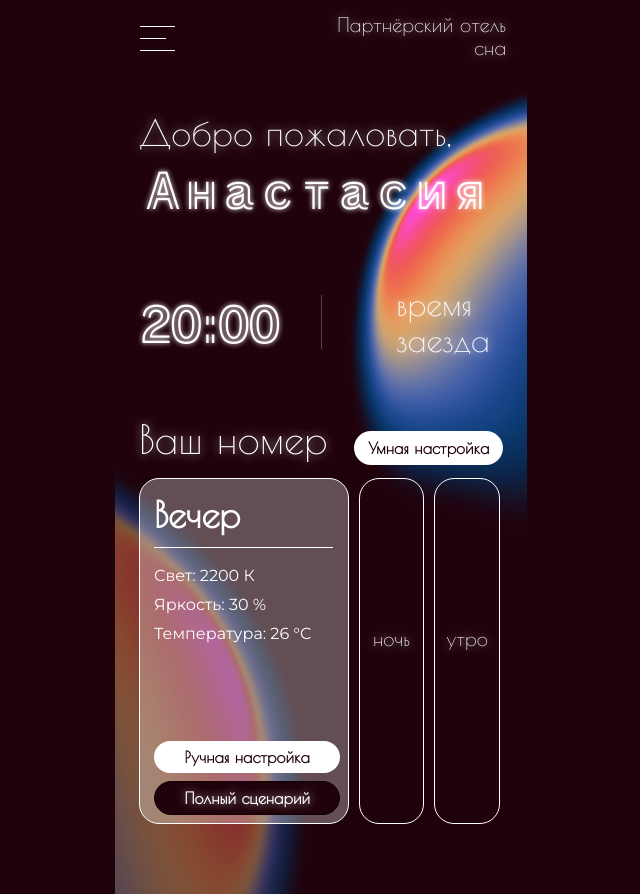
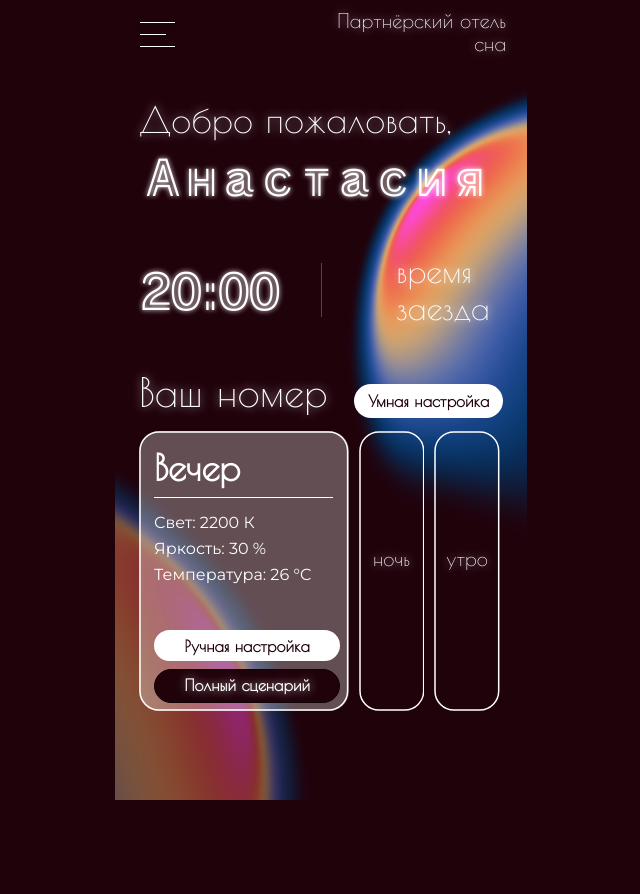
Before and after one commit to Krovenmor/sain-hack-2026-MediDryni, a React (Vite) app in the folder web/: page / in a window 1280 px wide. Shown: the whole page, without its empty margins (319-959 px from the left). After the commit the page ends 800 px from the top, so only its background shows below. Built offline with nearby package versions, Linux system fonts and the light colour scheme.

Commit message:
adaptation fixes

```diff
--- a/web/index.html
+++ b/web/index.html
@@ -2,7 +2,7 @@
 <html lang="ru">
 <head>
   <meta charset="utf-8">
-  <meta name="viewport" content="width=device-width, initial-scale=1">
+  <meta name="viewport" content="width=device-width, initial-scale=1, viewport-fit=cover, interactive-widget=resizes-content">
   <meta name="theme-color" content="#20020b">
   <title>Ваш номер · Партнёрский отель сна</title>
 </head>
--- a/web/src/app.css
+++ b/web/src/app.css
@@ -42,23 +42,39 @@
   background: var(--wine);
   color-scheme: dark;
 }
+@media (max-width: 37.5rem), (orientation: landscape) and (hover: none) and (max-height: 37.5rem) {
+  :root { --screen: 100%; }
+}
 * { box-sizing: border-box; }
 body { margin: 0; }
+html:has(.welcome:is(.home-screen, .scenario-screen, .light-screen)) { overscroll-behavior-y: none; }
 button { font: inherit; color: inherit; border: 0; background: none; cursor: pointer; }
 button:disabled { cursor: default; }
 button:focus-visible { outline: 2px solid #fad28e; outline-offset: -3px; }
 h1, h2, h3, p { margin: 0; font-weight: 400; }
 
 .welcome {
+  --screen-gutter: clamp(1rem, 5.83vw, 1.5rem);
   position: relative;
   isolation: isolate;
   max-width: var(--screen);
   min-height: 100svh;
   margin: auto;
-  padding: 0 clamp(1rem, 5.83vw, 1.5rem) 4.375rem;
+  padding-top: env(safe-area-inset-top);
+  padding-right: max(var(--screen-gutter), env(safe-area-inset-right));
+  padding-bottom: 4.375rem;
+  padding-left: max(var(--screen-gutter), env(safe-area-inset-left));
 }
+.welcome:is(.home-screen, .scenario-screen, .light-screen) {
+  min-height: 100dvh;
+  padding-bottom: max(clamp(.75rem, 2.5dvh, 1.45rem), env(safe-area-inset-bottom));
+}
+.welcome.scenario-screen { overflow-x: clip; }
 .topbar, .room-heading { display: flex; justify-content: space-between; align-items: center; gap: .5rem; }
 .topbar { min-height: 4.5rem; margin-inline: -.2rem; }
+.welcome:is(.home-screen, .scenario-screen, .light-screen) .topbar {
+  min-height: clamp(3.25rem, 8dvh, 4.5rem);
+}
 .menu-button { display: grid; place-items: center; padding: 0; min-width: 2.75rem; min-height: 2.75rem; }
 .menu-button img { display: block; }
 .hotel { text-align: right; font-size: 1.25rem; line-height: 1.15; text-shadow: var(--glow); }
@@ -71,7 +87,8 @@ dialog::backdrop { background: rgb(15 1 6 / 60%); }
   position: fixed;
   inset: 0 auto 0 max(0px, calc((100vw - var(--screen)) / 2));
   margin: 0;
-  padding: 2rem 1.375rem;
+  padding: max(2rem, env(safe-area-inset-top)) 1.375rem
+    max(2rem, env(safe-area-inset-bottom)) max(1.375rem, env(safe-area-inset-left));
   width: min(77vw, 19.8125rem);
   max-width: none;
   height: 100dvh;
@@ -80,7 +97,7 @@ dialog::backdrop { background: rgb(15 1 6 / 60%); }
 }
 .drawer[open] { animation: open-drawer 220ms var(--ease); }
 @keyframes open-drawer { from { transform: translateX(-100%); } }
-.close-menu { position: absolute; top: .9rem; right: 1.25rem; }
+.close-menu { position: absolute; top: max(.9rem, env(safe-area-inset-top)); right: 1.25rem; }
 .drawer h2 { font-size: 2rem; padding-bottom: .25rem; border-bottom: 1px solid; }
 .drawer nav { display: grid; gap: 1.2rem; margin-top: 2.5rem; }
 .drawer nav button { text-align: left; text-transform: uppercase; border-radius: 1rem; font-size: 1.35rem; padding: .3rem .6rem; }
--- a/web/src/screens/home/Welcome.jsx
+++ b/web/src/screens/home/Welcome.jsx
@@ -16,6 +16,7 @@ function PeriodCard({ period, wakeUp, expanded, onSelect, onShowPlan, onShowManu
   const contentId = useId();
   return (
     <article className={expanded ? "period expanded" : "period"}>
+      <div className="period-inner">
         <button className="period-toggle" aria-label={period.name}
           aria-controls={contentId} aria-expanded={expanded} onClick={onSelect}>
           {period.name.toLocaleLowerCase("ru")}
@@ -31,6 +32,10 @@ function PeriodCard({ period, wakeUp, expanded, onSelect, onShowPlan, onShowManu
             </button>
           </div>
         </div>
+      </div>
+      <svg className="period-outline" aria-hidden="true">
+        <rect x="1" y="1" rx="19" />
+      </svg>
     </article>
   );
 }
--- a/web/src/screens/home/welcome.css
+++ b/web/src/screens/home/welcome.css
@@ -26,7 +26,7 @@
   100% { translate: .3rem -1.6rem; }
 }
 
-.arrival { padding-top: clamp(1.65rem, 4.58svh, 2.625rem); }
+.arrival { padding-top: clamp(.65rem, calc(9dvh - 2.5rem), 2.625rem); }
 .guest, .check-in time {
   display: block;
   font: 400 clamp(2.25rem, 11.65vw, 3rem)/1.4 "Train One", sans-serif;
@@ -38,13 +38,13 @@
   display: flex;
   align-items: center;
   justify-content: space-between;
-  margin-top: clamp(2.25rem, 7.96svh, 4.56rem);
-  min-height: 4.5rem;
+  margin-top: clamp(.75rem, calc(14dvh - 4.25rem), 4.56rem);
+  min-height: clamp(3.5rem, 8dvh, 4.5rem);
 }
 .check-in time { letter-spacing: -.05em; }
 .time-rule { position: absolute; left: 50%; top: 50%; transform: translate(-50%, -50%) rotate(90deg); }
 .check-in span { width: 29.3%; font-size: clamp(1.5rem, 7.75vw, 2rem); line-height: 1.15; text-shadow: var(--glow); }
-.room { margin-top: clamp(2.25rem, 6.8svh, 3.9rem); }
+.room { margin-top: clamp(.9rem, calc(12dvh - 3.5rem), 3.9rem); }
 .room-heading { align-items: end; margin-bottom: .8rem; }
 .room-heading h2 { font-size: clamp(1.85rem, 9.7vw, 2.5rem); line-height: 1.28; text-shadow: var(--glow); }
 .room-heading .pill { min-height: 2.125rem; padding-inline: .85rem; white-space: nowrap; }
@@ -58,22 +58,45 @@
 }
 .period {
   flex: 0 0 18.2%;
+  display: flex;
+  flex-direction: column;
   position: relative;
   min-width: 0;
-  min-height: 21.625rem;
-  overflow: hidden;
-  border: 1px solid white;
+  min-height: clamp(13rem, calc(37dvh - 1rem), 21.625rem);
+  padding: 1px;
   border-radius: 1.25rem;
   transition: flex-basis 240ms var(--ease), background-color 240ms ease;
+}
+.period-outline {
+  position: absolute;
+  inset: 0;
+  width: 100%;
+  height: 100%;
+  pointer-events: none;
+}
+.period-outline rect {
+  width: calc(100% - 2px);
+  height: calc(100% - 2px);
+  fill: none;
+  stroke: white;
+  stroke-width: 1.5px;
+}
+.period-inner {
+  display: flex;
+  flex: 1;
+  flex-direction: column;
+  position: relative;
+  overflow: hidden;
+  border-radius: calc(1.25rem - 1px);
 }
 .period.expanded { flex-basis: calc(63.6% - 2 * var(--card-gap)); background: rgb(255 255 255 / 30%); }
 .period-toggle { position: absolute; inset: 0; width: 100%; padding: 0; font-size: clamp(.95rem, 4.85vw, 1.25rem); text-shadow: var(--glow); border-radius: inherit; }
 .period.expanded .period-toggle { inset: 0 0 auto; height: 4.25rem; color: transparent; text-shadow: none; }
 .period:not(.expanded) .period-toggle { padding-bottom: 1.5rem; }
 .period-content {
-  /* Keep text at its final width while the card animates around it. */
+  /* Hidden panels still reserve their expanded height so the row stays stable. */
   width: calc(63.6cqw - 2 * var(--card-gap) - 2px);
-  min-height: 100%;
+  flex: 1;
   padding: .75rem .45rem .45rem .875rem;
   display: flex;
   flex-direction: column;
@@ -81,24 +104,37 @@
   visibility: hidden;
 }
 .expanded .period-content { opacity: 1; visibility: visible; transition: opacity 140ms ease-out 80ms; }
-.period:not(.expanded) .period-content { position: absolute; inset: 0; pointer-events: none; }
 .period-content h3 { font-size: 2.25rem; font-weight: bold; line-height: 1.28; }
-.card-rule { display: block; width: calc(100% - .45rem); height: 1px; margin: .65rem 0 1rem; }
+.card-rule { display: block; width: calc(100% - .45rem); height: 1px; margin: .45rem 0 clamp(.4rem, 1.75dvh, 1rem); }
 .settings {
   font-family: "Montserrat", sans-serif;
   font-size: 1rem;
-  line-height: 1.55;
+  line-height: clamp(1.2rem, 2.75dvh, 1.55rem);
   list-style: none;
   padding: 0;
   margin: 0;
 }
 .settings li + li { margin-top: .25rem; }
-.period-actions { display: grid; gap: .55rem; margin-top: auto; padding-top: 1rem; }
+.period-actions { display: grid; gap: .45rem; margin-top: auto; padding-top: clamp(.45rem, 1.75dvh, 1rem); }
 .period-actions .pill { min-height: 1.95rem; }
 .period-actions .dark { min-height: 2.125rem; }
 
 @media (max-width: 360px) {
   .room-heading { flex-wrap: wrap; }
+  .room-heading h2 { font-size: 1.85rem; }
+  .room-heading .pill { padding-inline: .5rem; font-size: .875rem; }
   .period-content { padding-left: .6rem; }
   .settings { font-size: .92rem; }
 }
+
+@media (max-height: 680px) {
+  .arrival h1 { font-size: clamp(1.55rem, 7vw, 2rem); }
+  .guest, .check-in time { font-size: clamp(1.9rem, 8.8vw, 2.55rem); line-height: 1.2; }
+  .check-in { min-height: 3rem; }
+  .room-heading { margin-bottom: .5rem; }
+  .period-content h3 { font-size: 1.75rem; }
+  .period.expanded .period-toggle { height: 2.8rem; }
+  .card-rule { margin-block: .3rem .45rem; }
+  .settings { line-height: 1.2; }
+  .period-actions { padding-top: .45rem; }
+}
--- a/web/src/screens/manual/ManualSettings.jsx
+++ b/web/src/screens/manual/ManualSettings.jsx
@@ -56,8 +56,10 @@ export function ManualSettings({ periods, selected, onSelect, wakeUp, onPeriodCh
 
   return (
     <section className="manual-settings" aria-labelledby="manual-title">
-      <h1 id="manual-title">Ручная<br />настройка</h1>
-      <PeriodTabs periods={periods} selected={selected} onSelect={onSelect} name="manual-period" />
+      <header className="manual-period-header">
+        <h1 id="manual-title">Ручная<br />настройка</h1>
+        <PeriodTabs periods={periods} selected={selected} onSelect={onSelect} name="manual-period" />
+      </header>
       <div className="manual-card-grid">
         <div className="manual-row manual-row-top">
           <section className="manual-card manual-light" aria-labelledby="manual-light-title">
--- a/web/src/screens/scenario/scenario.css
+++ b/web/src/screens/scenario/scenario.css
@@ -1,21 +1,21 @@
 .scenario-screen {
   --scenario-title-size: clamp(1.875rem, 9.7vw, 2.5rem);
   --scenario-tab-size: clamp(1.125rem, 5.825vw, 1.5rem);
-  overflow: hidden;
-  padding-bottom: 4.75rem;
+  --scenario-heading-gap: clamp(.6rem, 2.9dvh, 1.6875rem);
+  --scenario-details-gap: clamp(.65rem, calc(6dvh - 1.5rem), 1.9375rem);
 }
 .scenario-screen .light-beam {
   /* Position the shared beam below the scenario title, tabs and light heading. */
   top: calc(11.1875rem + 1.45 * var(--scenario-title-size) + 1.1 * var(--scenario-tab-size));
 }
-.scenario { margin-top: 1.6875rem; }
+.scenario { margin-top: var(--scenario-heading-gap); }
 .scenario h1 {
   text-align: center;
   font: 400 var(--scenario-title-size)/1.45 "Train One", sans-serif;
   letter-spacing: -.2em;
   text-shadow: 0 0 10px white;
 }
-.scenario-details { margin-top: 1.9375rem; }
+.scenario-details { margin-top: var(--scenario-details-gap); }
 .scenario-light { text-align: center; }
 .scenario-light h2, .scenario-wakeup h2 { font-size: 2rem; line-height: 1.18; }
 .scenario-light h2, .scenario-metrics { padding-left: .75rem; }
@@ -23,8 +23,8 @@
 .scenario-metrics {
   display: grid;
   justify-items: center;
-  gap: 1.3125rem;
-  margin: 2.25rem 0 0;
+  gap: clamp(.45rem, calc(4dvh - 1rem), 1.3125rem);
+  margin: clamp(.8rem, calc(6dvh - 1.45rem), 2.25rem) 0 0;
 }
 .scenario-metric {
   display: flex;
@@ -45,7 +45,7 @@
   grid-template-columns: 1fr 1fr;
   justify-items: start;
   align-items: end;
-  margin: 3.375rem 0 0 .1875rem;
+  margin: clamp(1rem, calc(8dvh - 1.8rem), 3.375rem) 0 0 .1875rem;
 }
 .scenario-climate-rays {
   position: absolute;
@@ -74,7 +74,7 @@
 }
 .scenario-dnd small { display: block; font-size: .875rem; }
 .scenario-wakeup {
-  margin: 3.4375rem 0 0;
+  margin: clamp(1rem, calc(8dvh - 1.8rem), 3.4375rem) 0 0;
   padding-left: 1.3125rem;
   text-align: center;
 }
@@ -85,3 +85,34 @@
   line-height: 1.2;
 }
 .scenario-wakeup p { font-size: 1.5rem; }
+
+@media (max-height: 920px) {
+  .scenario-screen {
+    --scenario-title-size: clamp(1.75rem, 4.5dvh, 2.25rem);
+    --scenario-heading-gap: clamp(.45rem, calc(4dvh - 1.2rem), 1.4rem);
+    --scenario-details-gap: clamp(.65rem, calc(6dvh - 1.8rem), 1.9375rem);
+  }
+  .scenario-screen .light-beam {
+    top: calc(4.6rem + 1.45 * var(--scenario-title-size) + var(--scenario-heading-gap) + var(--scenario-details-gap));
+  }
+  .scenario-light h2, .scenario-wakeup h2 { font-size: clamp(1.3rem, 3.7dvh, 1.85rem); }
+  .scenario-metrics {
+    margin-top: clamp(.55rem, calc(8dvh - 2.75rem), 2.25rem);
+    gap: clamp(.35rem, calc(5dvh - 1.75rem), 1.3125rem);
+  }
+  .scenario-metric.kelvin dd, .scenario-wakeup time { font-size: clamp(2.5rem, 7.2dvh, 3.5rem); }
+  .scenario-metric.brightness dd { font-size: clamp(2rem, 5.8dvh, 2.75rem); }
+  .scenario-metric.curtains dd { font-size: clamp(1.65rem, 4.8dvh, 2.15rem); }
+  .scenario-temperature { font-size: clamp(2.55rem, 6.8dvh, 3.5rem); }
+  .scenario-climate, .scenario-wakeup { margin-top: clamp(.5rem, calc(10dvh - 3.45rem), 3.4375rem); }
+  .scenario-wakeup time { margin-block: .2rem; }
+}
+
+@media (max-height: 650px) {
+  .scenario-metrics { margin-top: .35rem; gap: .2rem; }
+  .scenario-climate h2 { font-size: 1.25rem; }
+  .scenario-temperature { font-size: 2.35rem; }
+  .scenario-dnd { font-size: 1.1rem; padding-bottom: .25rem; }
+  .scenario-wakeup time { font-size: clamp(2.25rem, 6.75dvh, 2.75rem); }
+  .scenario-wakeup p { font-size: 1.25rem; }
+}
```
Also changed, not shown: web/src/screens/manual/manual-settings.css (+10 -2 lines), web/src/screens/smart/light-settings.css (+4 -6 lines), web/src/screens/smart/useMicrophoneLevel.js (+9 -0 lines). Lines whose indentation alone changed are shown as unchanged.
